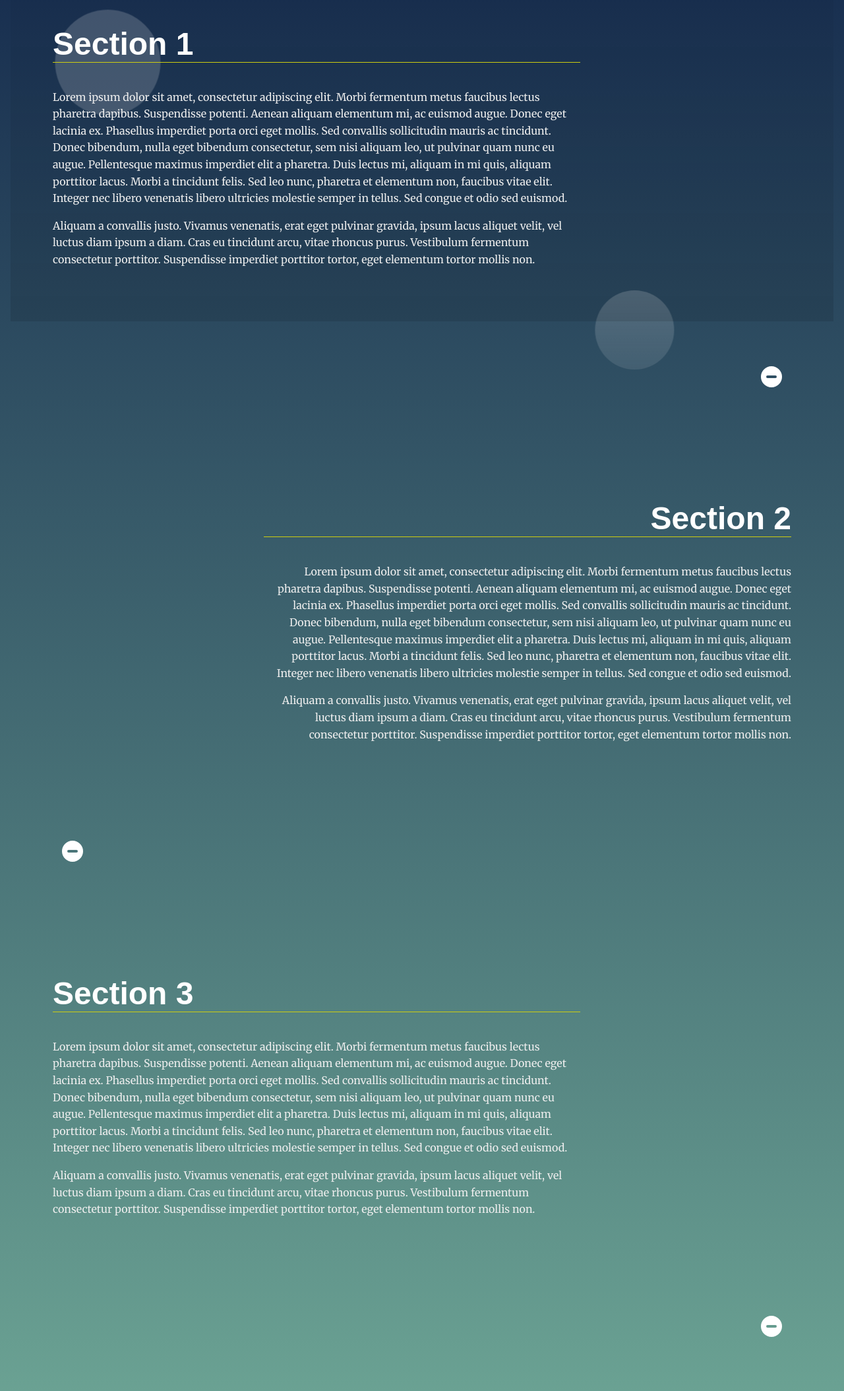
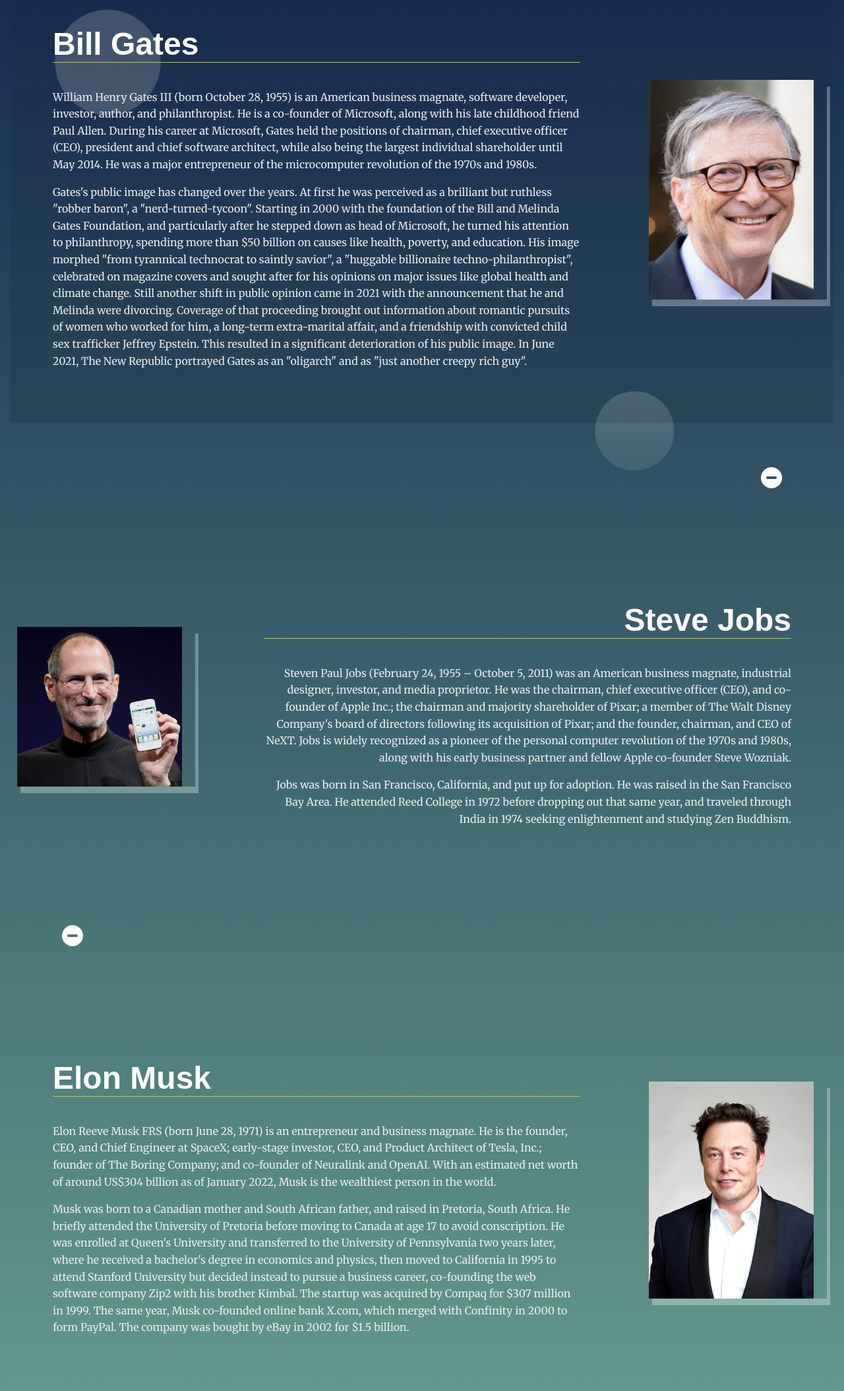
Before and after one commit to mohamedla/landing-page, a plain HTML site: page index.html in a window 1280 px wide. Shown: the part 640-2748 px from the top of the page at 66% size. Drawn offline with Linux system fonts and the light colour scheme.

Commit message:
Update page content, make the nav bar visible when scrolling back to the top of the page

```diff
--- a/css/styles.css
+++ b/css/styles.css
@@ -59,7 +59,23 @@ section {
     position: relative;
     min-height: auto;
 }
-
+section .content img{
+    width: 250px;
+}
+section .content{
+    /* box-shadow: 5px 10px #888888; */
+    display: grid;
+    grid-gap: 10px;
+    grid-template-columns: auto auto;
+    align-items: center;
+    grid-auto-flow: dense;
+}
+.content .img_container{
+    box-sizing: border-box;
+    box-sizing: border-box;
+    margin: 10px;
+    box-shadow: 5px 10px rgb(255 255 255 / 30%);
+}
 
 /* ---- Module Rules ---- */
 
@@ -135,6 +151,8 @@ section {
     background: #000;
     padding: 3em;
     color: #fff;
+    display: flex;
+    justify-content: space-around;
 }
 
 .page__footer p{
@@ -170,8 +188,8 @@ section:nth-of-type(even) .landing__container {
     margin-right: 0;
     margin-left: auto;
     text-align: right;
+    grid-column: 2;
 }
-
 /* Background Circles */
 /* Note that background circles are created with psuedo elements before and after */
 /* Circles appear to be random do to use of :nth-of-type psuedo class */
@@ -256,7 +274,7 @@ section.active {
         flex-flow: row-reverse;
     }
     .hidden{
-        display: none;
+        display: none!important;
     }
 /* end of collabside styles */
 /* scroll to top styles */
--- a/index.html
+++ b/index.html
@@ -31,53 +31,74 @@
     a data attribute that will populate the li node.
     Adding more sections will automatically populate nav.
     The first section is set to active class by default -->
-    <section id="section1" data-nav="Section 1" class="active">
+    <section id="section1" data-nav="Bill Gates" class="active">
       <div class="collapside">
         <svg fill="currentColor" viewBox="0 0 20 20" xmlns="http://www.w3.org/2000/svg"><path fill-rule="evenodd" d="M10 18a8 8 0 100-16 8 8 0 000 16zM7 9a1 1 0 000 2h6a1 1 0 100-2H7z" clip-rule="evenodd"></path></svg>
       </div>
+      <div class="content">
         <div class="landing__container">
-        <h2>Section 1</h2>
-        <p>Lorem ipsum dolor sit amet, consectetur adipiscing elit. Morbi fermentum metus faucibus lectus pharetra dapibus. Suspendisse potenti. Aenean aliquam elementum mi, ac euismod augue. Donec eget lacinia ex. Phasellus imperdiet porta orci eget mollis. Sed convallis sollicitudin mauris ac tincidunt. Donec bibendum, nulla eget bibendum consectetur, sem nisi aliquam leo, ut pulvinar quam nunc eu augue. Pellentesque maximus imperdiet elit a pharetra. Duis lectus mi, aliquam in mi quis, aliquam porttitor lacus. Morbi a tincidunt felis. Sed leo nunc, pharetra et elementum non, faucibus vitae elit. Integer nec libero venenatis libero ultricies molestie semper in tellus. Sed congue et odio sed euismod.</p>
+          <h2>Bill Gates</h2>
+          <p>William Henry Gates III (born October 28, 1955) is an American business magnate, software developer, investor, author, and philanthropist. He is a co-founder of Microsoft, along with his late childhood friend Paul Allen. During his career at Microsoft, Gates held the positions of chairman, chief executive officer (CEO), president and chief software architect, while also being the largest individual shareholder until May 2014. He was a major entrepreneur of the microcomputer revolution of the 1970s and 1980s.</p>
 
-        <p>Aliquam a convallis justo. Vivamus venenatis, erat eget pulvinar gravida, ipsum lacus aliquet velit, vel luctus diam ipsum a diam. Cras eu tincidunt arcu, vitae rhoncus purus. Vestibulum fermentum consectetur porttitor. Suspendisse imperdiet porttitor tortor, eget elementum tortor mollis non.</p>
+          <p>Gates's public image has changed over the years. At first he was perceived as a brilliant but ruthless "robber baron", a "nerd-turned-tycoon". Starting in 2000 with the foundation of the Bill and Melinda Gates Foundation, and particularly after he stepped down as head of Microsoft, he turned his attention to philanthropy, spending more than $50 billion on causes like health, poverty, and education. His image morphed "from tyrannical technocrat to saintly savior", a "huggable billionaire techno-philanthropist", celebrated on magazine covers and sought after for his opinions on major issues like global health and climate change. Still another shift in public opinion came in 2021 with the announcement that he and Melinda were divorcing. Coverage of that proceeding brought out information about romantic pursuits of women who worked for him, a long-term extra-marital affair, and a friendship with convicted child sex trafficker Jeffrey Epstein. This resulted in a significant deterioration of his public image. In June 2021, The New Republic portrayed Gates as an "oligarch" and as "just another creepy rich guy".</p>
+        </div>
+        <div class="img_container">
+          <img src="./img/images.jfif" alt="Bill Gates">
+        </div>
       </div>
     </section>
-    <section id="section2" data-nav="Section 2" >
+    <section id="section2" data-nav="Steve Jobs" >
       <div class="collapside">
         <svg fill="currentColor" viewBox="0 0 20 20" xmlns="http://www.w3.org/2000/svg"><path fill-rule="evenodd" d="M10 18a8 8 0 100-16 8 8 0 000 16zM7 9a1 1 0 000 2h6a1 1 0 100-2H7z" clip-rule="evenodd"></path></svg>
       </div>
+      <div class="content">
         <div class="landing__container">
-        <h2>Section 2</h2>
-        <p>Lorem ipsum dolor sit amet, consectetur adipiscing elit. Morbi fermentum metus faucibus lectus pharetra dapibus. Suspendisse potenti. Aenean aliquam elementum mi, ac euismod augue. Donec eget lacinia ex. Phasellus imperdiet porta orci eget mollis. Sed convallis sollicitudin mauris ac tincidunt. Donec bibendum, nulla eget bibendum consectetur, sem nisi aliquam leo, ut pulvinar quam nunc eu augue. Pellentesque maximus imperdiet elit a pharetra. Duis lectus mi, aliquam in mi quis, aliquam porttitor lacus. Morbi a tincidunt felis. Sed leo nunc, pharetra et elementum non, faucibus vitae elit. Integer nec libero venenatis libero ultricies molestie semper in tellus. Sed congue et odio sed euismod.</p>
+          <h2>Steve Jobs</h2>
+          <p>Steven Paul Jobs (February 24, 1955 – October 5, 2011) was an American business magnate, industrial designer, investor, and media proprietor. He was the chairman, chief executive officer (CEO), and co-founder of Apple Inc.; the chairman and majority shareholder of Pixar; a member of The Walt Disney Company's board of directors following its acquisition of Pixar; and the founder, chairman, and CEO of NeXT. Jobs is widely recognized as a pioneer of the personal computer revolution of the 1970s and 1980s, along with his early business partner and fellow Apple co-founder Steve Wozniak.</p>
 
-        <p>Aliquam a convallis justo. Vivamus venenatis, erat eget pulvinar gravida, ipsum lacus aliquet velit, vel luctus diam ipsum a diam. Cras eu tincidunt arcu, vitae rhoncus purus. Vestibulum fermentum consectetur porttitor. Suspendisse imperdiet porttitor tortor, eget elementum tortor mollis non.</p>
+          <p>Jobs was born in San Francisco, California, and put up for adoption. He was raised in the San Francisco Bay Area. He attended Reed College in 1972 before dropping out that same year, and traveled through India in 1974 seeking enlightenment and studying Zen Buddhism.</p>
+        </div>
+        <div class="img_container">
+          <img src="./img/Steve_Jobs_Headshot_2010-CROP_(cropped_2).jpg" alt="Steve Jobs">
+        </div>
       </div>
     </section>
-    <section id="section3" data-nav="Section 3">
+    <section id="section3" data-nav="Elon Musk">
       <div class="collapside">
         <svg fill="currentColor" viewBox="0 0 20 20" xmlns="http://www.w3.org/2000/svg"><path fill-rule="evenodd" d="M10 18a8 8 0 100-16 8 8 0 000 16zM7 9a1 1 0 000 2h6a1 1 0 100-2H7z" clip-rule="evenodd"></path></svg>
       </div>
+      <div class="content">
         <div class="landing__container">
-        <h2>Section 3</h2>
-        <p>Lorem ipsum dolor sit amet, consectetur adipiscing elit. Morbi fermentum metus faucibus lectus pharetra dapibus. Suspendisse potenti. Aenean aliquam elementum mi, ac euismod augue. Donec eget lacinia ex. Phasellus imperdiet porta orci eget mollis. Sed convallis sollicitudin mauris ac tincidunt. Donec bibendum, nulla eget bibendum consectetur, sem nisi aliquam leo, ut pulvinar quam nunc eu augue. Pellentesque maximus imperdiet elit a pharetra. Duis lectus mi, aliquam in mi quis, aliquam porttitor lacus. Morbi a tincidunt felis. Sed leo nunc, pharetra et elementum non, faucibus vitae elit. Integer nec libero venenatis libero ultricies molestie semper in tellus. Sed congue et odio sed euismod.</p>
+          <h2>Elon Musk</h2>
+          <p>Elon Reeve Musk FRS (born June 28, 1971) is an entrepreneur and business magnate. He is the founder, CEO, and Chief Engineer at SpaceX; early-stage investor, CEO, and Product Architect of Tesla, Inc.; founder of The Boring Company; and co-founder of Neuralink and OpenAI. With an estimated net worth of around US$304 billion as of January 2022, Musk is the wealthiest person in the world.</p>
 
-        <p>Aliquam a convallis justo. Vivamus venenatis, erat eget pulvinar gravida, ipsum lacus aliquet velit, vel luctus diam ipsum a diam. Cras eu tincidunt arcu, vitae rhoncus purus. Vestibulum fermentum consectetur porttitor. Suspendisse imperdiet porttitor tortor, eget elementum tortor mollis non.</p>
+          <p>Musk was born to a Canadian mother and South African father, and raised in Pretoria, South Africa. He briefly attended the University of Pretoria before moving to Canada at age 17 to avoid conscription. He was enrolled at Queen's University and transferred to the University of Pennsylvania two years later, where he received a bachelor's degree in economics and physics, then moved to California in 1995 to attend Stanford University but decided instead to pursue a business career, co-founding the web software company Zip2 with his brother Kimbal. The startup was acquired by Compaq for $307 million in 1999. The same year, Musk co-founded online bank X.com, which merged with Confinity in 2000 to form PayPal. The company was bought by eBay in 2002 for $1.5 billion.</p>
+        </div>
+        <div class="img_container">
+          <img src="./img/Elon_Musk_Royal_Society_(crop2).jpg" alt="Elon Musk">
+        </div>
       </div>
     </section>
-      <section id="section4" data-nav="Section 4">
+    <section id="section4" data-nav="Jeff Bezos">
       <div class="collapside">
         <svg fill="currentColor" viewBox="0 0 20 20" xmlns="http://www.w3.org/2000/svg"><path fill-rule="evenodd" d="M10 18a8 8 0 100-16 8 8 0 000 16zM7 9a1 1 0 000 2h6a1 1 0 100-2H7z" clip-rule="evenodd"></path></svg>
       </div>
+      <div class="content">
         <div class="landing__container">
-          <h2>Section 4</h2>
-          <p>Lorem ipsum dolor sit amet, consectetur adipiscing elit. Morbi fermentum metus faucibus lectus pharetra dapibus. Suspendisse potenti. Aenean aliquam elementum mi, ac euismod augue. Donec eget lacinia ex. Phasellus imperdiet porta orci eget mollis. Sed convallis sollicitudin mauris ac tincidunt. Donec bibendum, nulla eget bibendum consectetur, sem nisi aliquam leo, ut pulvinar quam nunc eu augue. Pellentesque maximus imperdiet elit a pharetra. Duis lectus mi, aliquam in mi quis, aliquam porttitor lacus. Morbi a tincidunt felis. Sed leo nunc, pharetra et elementum non, faucibus vitae elit. Integer nec libero venenatis libero ultricies molestie semper in tellus. Sed congue et odio sed euismod.</p>
+          <h2>Jeff Bezos</h2>
+          <p>Jeffrey Preston Bezos (born January 12, 1964) is an American entrepreneur, media proprietor, investor, computer engineer, and commercial astronaut. He is the founder and executive chairman of Amazon, where he previously served as the president and CEO. With a net worth of around US$196 billion as of January 2022, Bezos is the second-wealthiest person in the world according to Bloomberg's Billionaires Index and third-wealthiest person according to Forbes.</p>
 
-          <p>Aliquam a convallis justo. Vivamus venenatis, erat eget pulvinar gravida, ipsum lacus aliquet velit, vel luctus diam ipsum a diam. Cras eu tincidunt arcu, vitae rhoncus purus. Vestibulum fermentum consectetur porttitor. Suspendisse imperdiet porttitor tortor, eget elementum tortor mollis non.</p>
+          <p>Born in Albuquerque and raised in Houston and Miami, Bezos graduated from Princeton University in 1986. He holds a degree in electrical engineering and computer science. He worked on Wall Street in a variety of related fields from 1986 to early 1994. Bezos founded Amazon in late 1994, on a cross-country road trip from New York City to Seattle. The company began as an online bookstore and has since expanded to a wide variety of other e-commerce products and services, including video and audio streaming, cloud computing, and artificial intelligence. It is currently the world's largest online sales company, the largest Internet company by revenue, and the world's largest provider of virtual assistants and cloud infrastructure services through its Amazon Web Services branch.</p>
+        </div>
+        <div class="img_container">
+          <img src="./img/Jeff_Bezos_at_Amazon_Spheres_Grand_Opening_in_Seattle_-_2018_(39074799225)_(cropped).jpg" alt="Jeff Bezos">
+        </div>
       </div>
     </section>
   </main>
   <footer class="page__footer">
-    <p>&copy Udacity</p>
+    <p>&copy; Udacity</p>
+    <p>&copy; Mohamed</p>
   </footer>
 </body>
 </html>
--- a/js/app.js
+++ b/js/app.js
@@ -110,7 +110,12 @@ window.addEventListener('load',()=>{
             clearTimeout(notScrolling);
         }
         notScrolling = setTimeout(() => {
-            navMenu.classList.add('hidden');
+            // if the user scroll back to top the nav bar will be visible
+            if (document.scrollingElement.scrollTop === 0) {
+                navMenu.classList.remove('hidden');
+            }else{
+                navMenu.classList.add('hidden');
+            }
         }, 100);
         /*
             here detect the scroll to to or down using window.pageYOffset'build in function' and lastScroll that store last scroll'window.pageYOffset'
@@ -130,17 +135,14 @@ window.addEventListener('load',()=>{
     for (const collap of sectColls) {
         collap.addEventListener('click',()=>{
             const sectionContent = collap.parentElement.querySelector('.landing__container');
-            collap.innerHTML = (sectionContent.classList.contains('hidden'))?`<svg fill="currentColor" viewBox="0 0 20 20" xmlns="http://www.w3.org/2000/svg"><path fill-rule="evenodd" d="M10 18a8 8 0 100-16 8 8 0 000 16zM7 9a1 1 0 000 2h6a1 1 0 100-2H7z" clip-rule="evenodd"></path></svg>`:`<svg class="w-6 h-6" fill="currentColor" viewBox="0 0 20 20" xmlns="http://www.w3.org/2000/svg"><path fill-rule="evenodd" d="M10 18a8 8 0 100-16 8 8 0 000 16zm1-11a1 1 0 10-2 0v2H7a1 1 0 100 2h2v2a1 1 0 102 0v-2h2a1 1 0 100-2h-2V7z" clip-rule="evenodd"></path></svg> <h3>${sectionContent.querySelector('h2').innerText}</h3>`;
-            sectionContent.classList.toggle('hidden');
+            collap.innerHTML = (sectionContent.parentElement.classList.contains('hidden'))?`<svg fill="currentColor" viewBox="0 0 20 20" xmlns="http://www.w3.org/2000/svg"><path fill-rule="evenodd" d="M10 18a8 8 0 100-16 8 8 0 000 16zM7 9a1 1 0 000 2h6a1 1 0 100-2H7z" clip-rule="evenodd"></path></svg>`:`<svg class="w-6 h-6" fill="currentColor" viewBox="0 0 20 20" xmlns="http://www.w3.org/2000/svg"><path fill-rule="evenodd" d="M10 18a8 8 0 100-16 8 8 0 000 16zm1-11a1 1 0 10-2 0v2H7a1 1 0 100 2h2v2a1 1 0 102 0v-2h2a1 1 0 100-2h-2V7z" clip-rule="evenodd"></path></svg> <h3>${sectionContent.parentElement.parentElement.getAttribute('data-nav')}</h3>`;
+            sectionContent.parentElement.classList.toggle('hidden');
         });
     }
-
     // to top button
         // add event to toTopBtn to scroll smothly to the top of the page on click
     const toTopBtn = document.querySelector('button#scroll_top');
     toTopBtn.addEventListener('click',()=>{
         window.scroll({top:0,behavior: "smooth"});
     });
-
-
 });
```
Also changed, not shown: img/Elon_Musk_Royal_Society_(crop2).jpg (added), img/Jeff_Bezos_at_Amazon_Spheres_Grand_Opening_in_Seattle_-_2018_(39074799225)_(cropped).jpg (added), img/Steve_Jobs_Headshot_2010-CROP_(cropped_2).jpg (added), img/images.jfif (added). Lines whose indentation alone changed are shown as unchanged.
